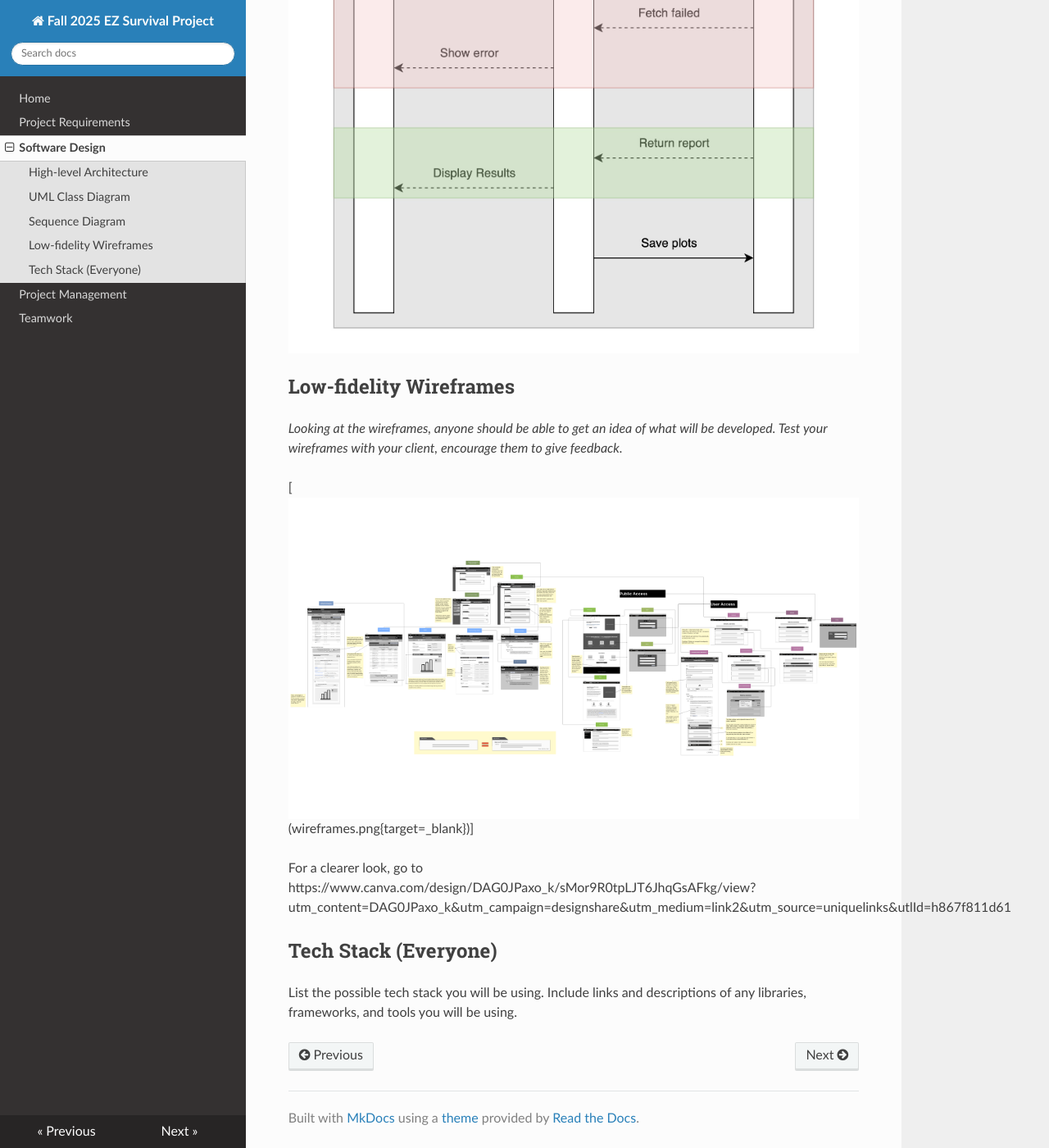
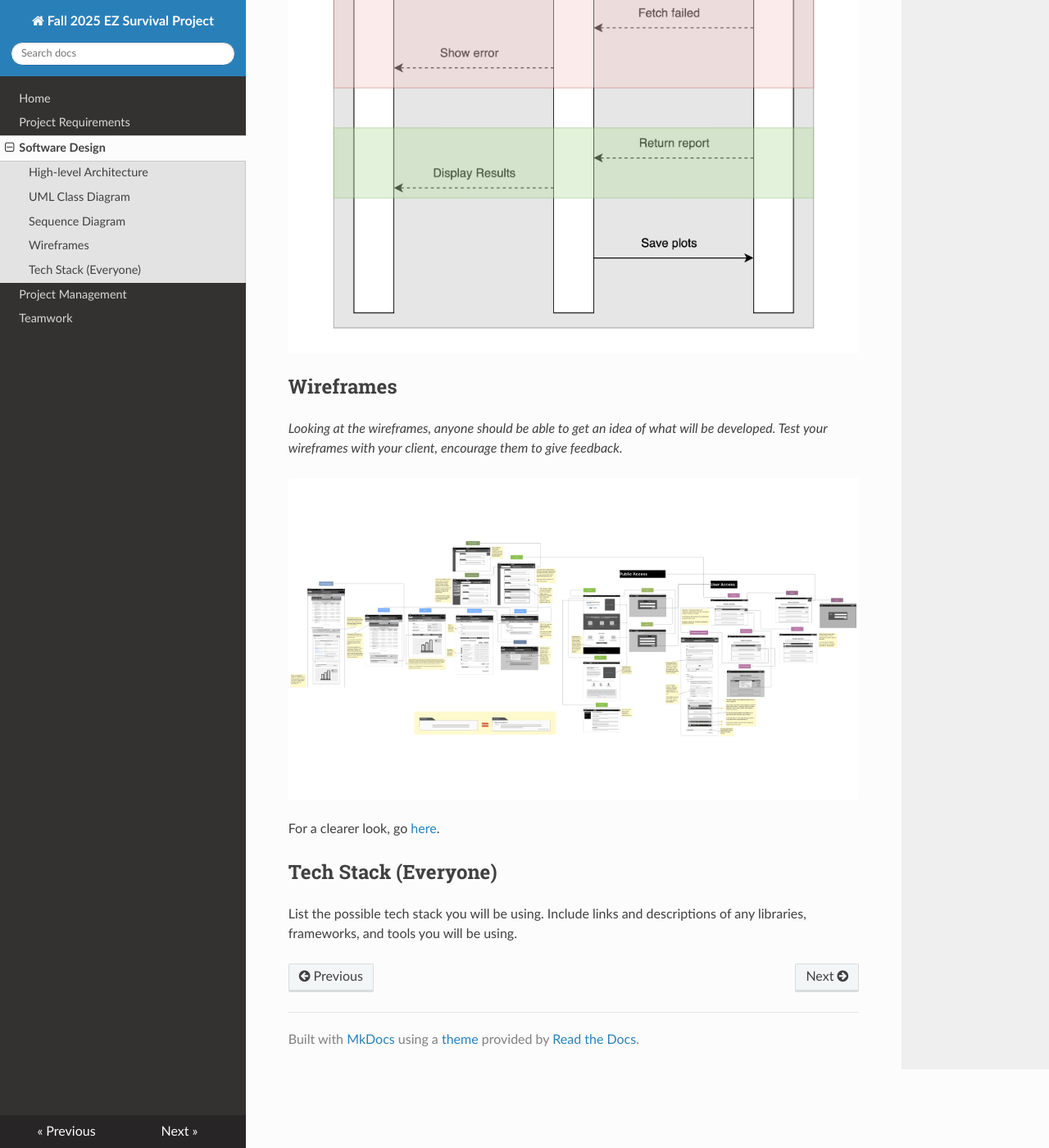
Before and after one commit to Xenocynic/IndividualSurvivalDistributions, an MkDocs documentation site: the page built from docs/design.md, in a window 1280 px wide and 1400 px high, scrolled down 4426 px. Shown: the whole window at 82% size. Built offline with MkDocs 1.6.1, drawn with Linux system fonts in a browser that asks for light colours; nearby versions of some CDN libraries.

Commit message:
fixed some typos and redeployed

```diff
--- a/docs/design.md
+++ b/docs/design.md
@@ -20,13 +20,13 @@ This page includes a short description of the overall architecture style of the
 
 [![Sequence Diagram](sequence.jpg)](sequence.jpg){target=_blank}
 
-## Low-fidelity Wireframes
+## Wireframes
 
 *Looking at the wireframes, anyone should be able to get an idea of what will be developed. Test your wireframes with your client, encourage them to give feedback.*
 
-[![Wireframes](wireframes.png)(wireframes.png{target=_blank})]
+[![Wireframes](wireframes.png)](wireframes.png){target=_blank}
 
-For a clearer look, go to https://www.canva.com/design/DAG0JPaxo_k/sMor9R0tpLJT6JhqGsAFkg/view?utm_content=DAG0JPaxo_k&utm_campaign=designshare&utm_medium=link2&utm_source=uniquelinks&utlId=h867f811d61
+For a clearer look, go [here](https://www.canva.com/design/DAG0JPaxo_k/sMor9R0tpLJT6JhqGsAFkg/view?utm_content=DAG0JPaxo_k&utm_campaign=designshare&utm_medium=link2&utm_source=uniquelinks&utlId=h867f811d61).
 
 ## Tech Stack (Everyone)
 
```
Also changed, not shown: site/design/index.html, site/index.html, site/search/search_index.json.
